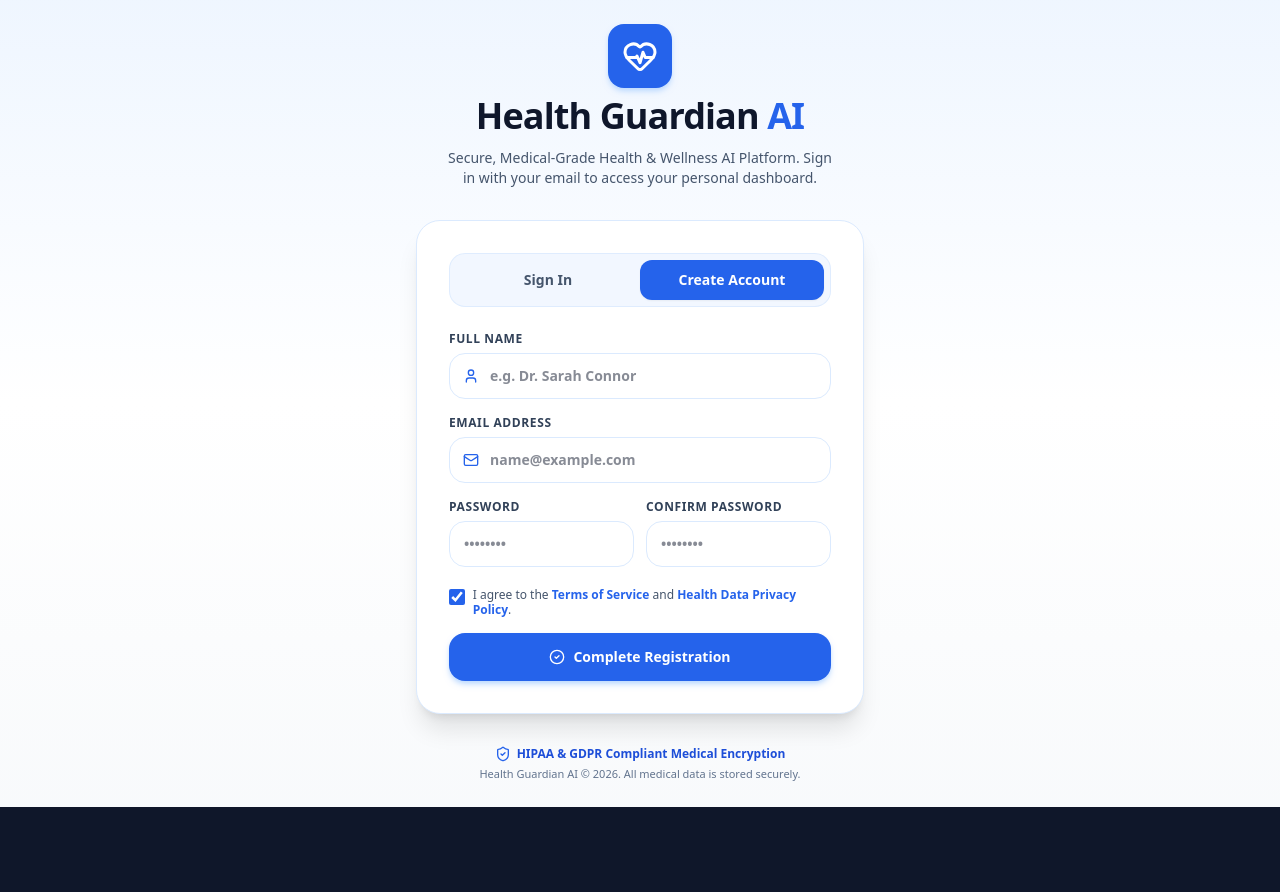
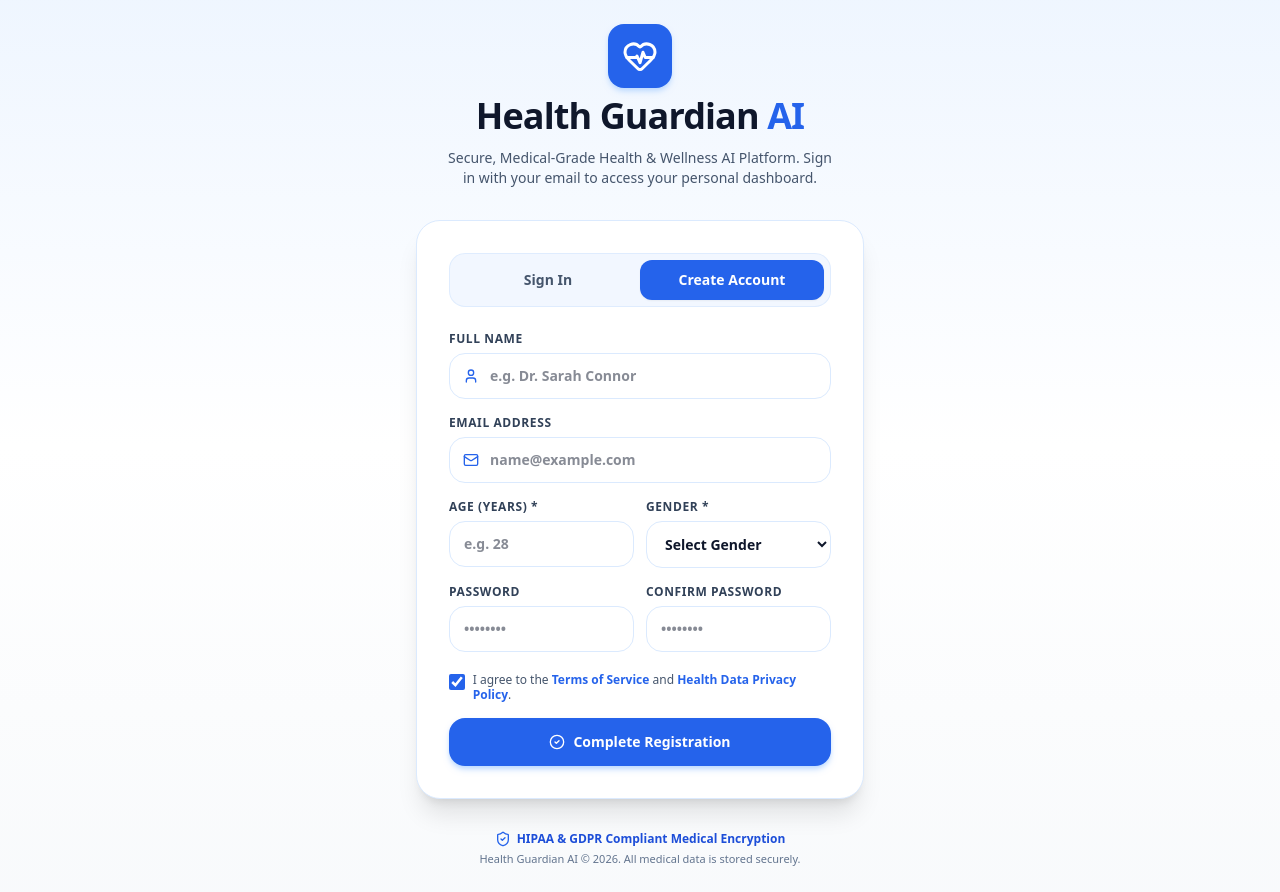
Before and after one commit to haaris23-nm/Health-Guardian-AI, a React (Vite) app: page / in a window 1280 px wide. Both pictures are taken after typing "name@example.com", "Sample123" into the empty fields and a click on the button "Create Account". Before the commit the page ends 807 px from the top, so only its background shows below. Built offline with nearby package versions, Linux system fonts and the light colour scheme.

Commit message:
feat: add user registration details and reset defaults
- Require age and gender during registration
- Update user profile creation to use dynamic inputs
- Reset initial water intake metrics to zero
- Enable profile fields in DietPlannerView

```diff
--- a/server.ts
+++ b/server.ts
@@ -39,7 +39,7 @@
   weightKg: 64,
   bmi: 22.7,
   bmiCategory: "Normal weight",
-  waterIntakeMl: 1750,
+  waterIntakeMl: 0,
   waterGoalMl: 2500,
   sleepHours: 7.5,
   sleepGoalHours: 8,
--- a/src/App.tsx
+++ b/src/App.tsx
@@ -89,7 +89,7 @@
       bmiCategory: 'Normal weight',
       weightKg: 72,
       heightCm: 175,
-      waterIntakeMl: 1750,
+      waterIntakeMl: 0,
       waterGoalMl: 2500,
       sleepHours: 7.5,
       sleepGoalHours: 8.0,
--- a/src/components/AuthView.tsx
+++ b/src/components/AuthView.tsx
@@ -19,6 +19,8 @@
   // Register form state
   const [regName, setRegName] = useState<string>('');
   const [regEmail, setRegEmail] = useState<string>('');
+  const [regAge, setRegAge] = useState<string>('');
+  const [regGender, setRegGender] = useState<'male' | 'female' | 'other' | ''>('');
   const [regPassword, setRegPassword] = useState<string>('');
   const [regConfirmPassword, setRegConfirmPassword] = useState<string>('');
   const [agreeTerms, setAgreeTerms] = useState<boolean>(true);
@@ -108,6 +110,16 @@
       return;
     }
 
+    if (!regAge || isNaN(Number(regAge)) || Number(regAge) <= 0) {
+      setErrorMessage('Please manually enter your age.');
+      return;
+    }
+
+    if (!regGender) {
+      setErrorMessage('Please manually select your gender.');
+      return;
+    }
+
     if (regPassword.length < 6) {
       setErrorMessage('Password must be at least 6 characters long.');
       return;
@@ -129,8 +141,8 @@
         id: `usr_${Date.now()}`,
         name: regName.trim(),
         email: regEmail.trim(),
-        age: 25,
-        gender: 'other',
+        age: Number(regAge),
+        gender: regGender as 'male' | 'female' | 'other',
         heightCm: 170,
         weightKg: 68,
         goal: 'maintain',
@@ -354,6 +366,42 @@
               </div>
             </div>
 
+            {/* Age & Gender Fields (Manually Entered) */}
+            <div className="grid grid-cols-1 sm:grid-cols-2 gap-3">
+              <div>
+                <label className="block text-xs font-bold text-slate-700 dark:text-slate-300 uppercase tracking-wider mb-1.5">
+                  Age (Years) *
+                </label>
+                <input
+                  type="number"
+                  min="1"
+                  max="120"
+                  required
+                  value={regAge}
+                  onChange={(e) => setRegAge(e.target.value)}
+                  placeholder="e.g. 28"
+                  className="w-full px-3.5 py-3 rounded-2xl border border-blue-100 dark:border-slate-700 bg-white dark:bg-slate-900 text-slate-900 dark:text-white text-sm font-semibold focus:ring-2 focus:ring-blue-500 focus:outline-hidden transition-all"
+                />
+              </div>
+
+              <div>
+                <label className="block text-xs font-bold text-slate-700 dark:text-slate-300 uppercase tracking-wider mb-1.5">
+                  Gender *
+                </label>
+                <select
+                  required
+                  value={regGender}
+                  onChange={(e) => setRegGender(e.target.value as any)}
+                  className="w-full px-3.5 py-3 rounded-2xl border border-blue-100 dark:border-slate-700 bg-white dark:bg-slate-900 text-slate-900 dark:text-white text-sm font-semibold focus:ring-2 focus:ring-blue-500 focus:outline-hidden transition-all"
+                >
+                  <option value="">Select Gender</option>
+                  <option value="male">Male</option>
+                  <option value="female">Female</option>
+                  <option value="other">Other</option>
+                </select>
+              </div>
+            </div>
+
             {/* Password & Confirm Password */}
             <div className="grid grid-cols-1 sm:grid-cols-2 gap-3">
               <div>
--- a/src/components/DietPlannerView.tsx
+++ b/src/components/DietPlannerView.tsx
@@ -7,6 +7,10 @@
 }
 
 export const DietPlannerView: React.FC<DietPlannerViewProps> = ({ user }) => {
+  const [age, setAge] = useState<number>(user.age || 25);
+  const [gender, setGender] = useState<'male' | 'female' | 'other'>(user.gender || 'male');
+  const [heightCm, setHeightCm] = useState<number>(user.heightCm || 170);
+  const [weightKg, setWeightKg] = useState<number>(user.weightKg || 70);
   const [goal, setGoal] = useState<UserProfile['goal']>(user.goal || 'maintain');
   const [dietaryPreference, setDietaryPreference] = useState<string>('veg');
   const [cuisine, setCuisine] = useState<string>('indian');
@@ -21,10 +25,10 @@
         method: 'POST',
         headers: { 'Content-Type': 'application/json' },
         body: JSON.stringify({
-          age: user.age,
-          gender: user.gender,
-          heightCm: user.heightCm,
-          weightKg: user.weightKg,
+          age: Number(age),
+          gender,
+          heightCm: Number(heightCm),
+          weightKg: Number(weightKg),
           goal,
           dietaryPreference,
           cuisine,
@@ -81,21 +85,50 @@
         </div>
 
         <div className="grid grid-cols-2 sm:grid-cols-4 gap-3 text-xs">
-          <div className="p-3 rounded-2xl bg-surface-variant-light/80 dark:bg-surface-variant-dark/80 border border-outline-light/30">
-            <span className="text-on-surface-variant-light block text-[10px] font-bold uppercase">Age</span>
-            <span className="font-black text-base text-on-surface-light dark:text-on-surface-dark">{user.age} Years</span>
+          <div className="p-2.5 rounded-2xl bg-surface-variant-light/80 dark:bg-surface-variant-dark/80 border border-outline-light/30">
+            <label className="text-on-surface-variant-light block text-[10px] font-bold uppercase mb-1">Age (Years)</label>
+            <input
+              type="number"
+              min="1"
+              max="120"
+              value={age}
+              onChange={(e) => setAge(Number(e.target.value))}
+              className="w-full bg-white dark:bg-slate-900 px-2.5 py-1.5 rounded-xl font-bold text-sm text-slate-900 dark:text-white border border-slate-200 dark:border-slate-700"
+            />
           </div>
-          <div className="p-3 rounded-2xl bg-surface-variant-light/80 dark:bg-surface-variant-dark/80 border border-outline-light/30">
-            <span className="text-on-surface-variant-light block text-[10px] font-bold uppercase">Gender</span>
-            <span className="font-black text-base text-on-surface-light dark:text-on-surface-dark capitalize">{user.gender}</span>
+          <div className="p-2.5 rounded-2xl bg-surface-variant-light/80 dark:bg-surface-variant-dark/80 border border-outline-light/30">
+            <label className="text-on-surface-variant-light block text-[10px] font-bold uppercase mb-1">Gender</label>
+            <select
+              value={gender}
+              onChange={(e) => setGender(e.target.value as any)}
+              className="w-full bg-white dark:bg-slate-900 px-2 py-1.5 rounded-xl font-bold text-sm text-slate-900 dark:text-white border border-slate-200 dark:border-slate-700 capitalize"
+            >
+              <option value="male">Male</option>
+              <option value="female">Female</option>
+              <option value="other">Other</option>
+            </select>
           </div>
-          <div className="p-3 rounded-2xl bg-surface-variant-light/80 dark:bg-surface-variant-dark/80 border border-outline-light/30">
-            <span className="text-on-surface-variant-light block text-[10px] font-bold uppercase">Height</span>
-            <span className="font-black text-base text-on-surface-light dark:text-on-surface-dark">{user.heightCm} cm</span>
+          <div className="p-2.5 rounded-2xl bg-surface-variant-light/80 dark:bg-surface-variant-dark/80 border border-outline-light/30">
+            <label className="text-on-surface-variant-light block text-[10px] font-bold uppercase mb-1">Height (cm)</label>
+            <input
+              type="number"
+              min="50"
+              max="250"
+              value={heightCm}
+              onChange={(e) => setHeightCm(Number(e.target.value))}
+              className="w-full bg-white dark:bg-slate-900 px-2.5 py-1.5 rounded-xl font-bold text-sm text-slate-900 dark:text-white border border-slate-200 dark:border-slate-700"
+            />
           </div>
-          <div className="p-3 rounded-2xl bg-surface-variant-light/80 dark:bg-surface-variant-dark/80 border border-outline-light/30">
-            <span className="text-on-surface-variant-light block text-[10px] font-bold uppercase">Weight</span>
-            <span className="font-black text-base text-on-surface-light dark:text-on-surface-dark">{user.weightKg} kg</span>
+          <div className="p-2.5 rounded-2xl bg-surface-variant-light/80 dark:bg-surface-variant-dark/80 border border-outline-light/30">
+            <label className="text-on-surface-variant-light block text-[10px] font-bold uppercase mb-1">Weight (kg)</label>
+            <input
+              type="number"
+              min="20"
+              max="300"
+              value={weightKg}
+              onChange={(e) => setWeightKg(Number(e.target.value))}
+              className="w-full bg-white dark:bg-slate-900 px-2.5 py-1.5 rounded-xl font-bold text-sm text-slate-900 dark:text-white border border-slate-200 dark:border-slate-700"
+            />
           </div>
         </div>
 
```
